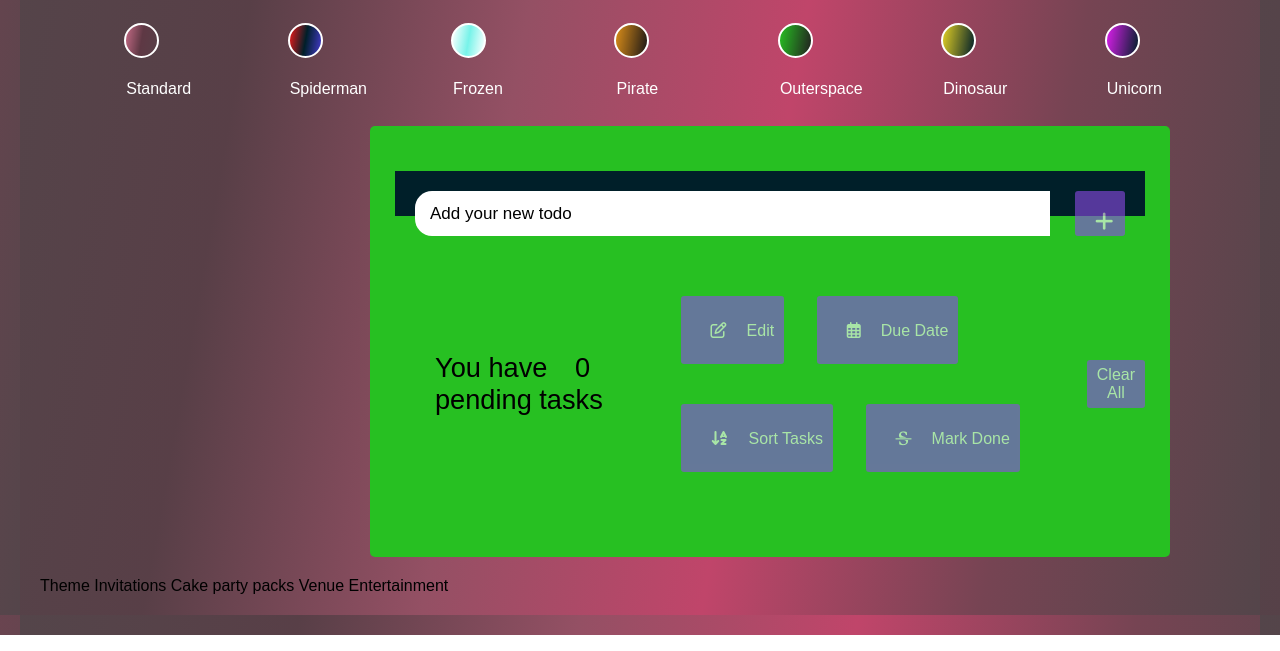
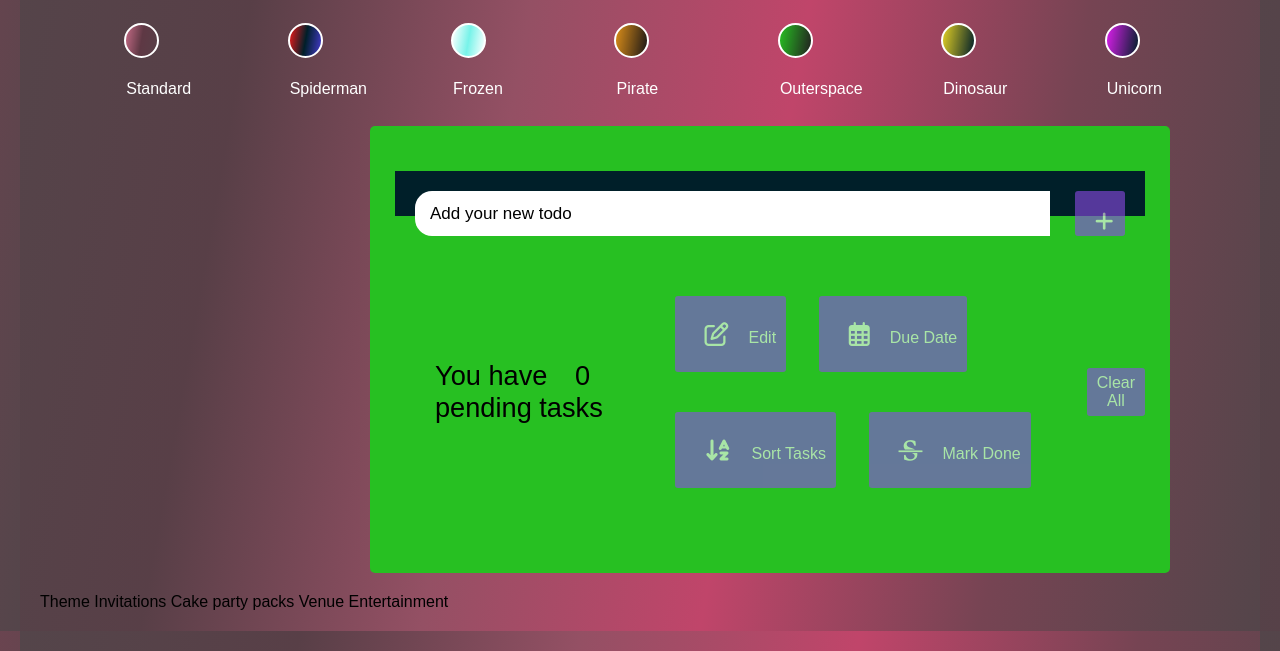
Before and after one commit to natasha1865/ToDoApp, a plain HTML site: page index.html in a window 1280 px wide. Shown: the part 299-950 px from the top of the page. Drawn offline with Linux system fonts and the light colour scheme; a web font is replaced by a local one.

Commit message:
CSS
Style button size

```diff
--- a/index.html
+++ b/index.html
@@ -59,7 +59,7 @@
   </ul>
   <div class="footer">
     <span>You have <span class="pendingTasks"></span> pending tasks</span>
-  <div>
+  <div class="buttons">
     <button><i class="fa fa-edit"></i>Edit</button>
     <button><i class='far fa-calendar-alt'></i>Due Date</button>
     <button><i class='fas fa-sort-alpha-down'></i>Sort Tasks</button>
--- a/static/css/stylesheet.css
+++ b/static/css/stylesheet.css
@@ -191,6 +191,11 @@ p {
 
 }
 
+/*Style Button Icons*/
+i.fa.fa-edit, i.far.fa-calendar-alt, i.fas.fa-sort-alpha-down, i.fa.fa-strikethrough {
+    font-size: 24px;
+}
+
 .wrapper .footer {
   display: flex;
   width: 100%;
```
